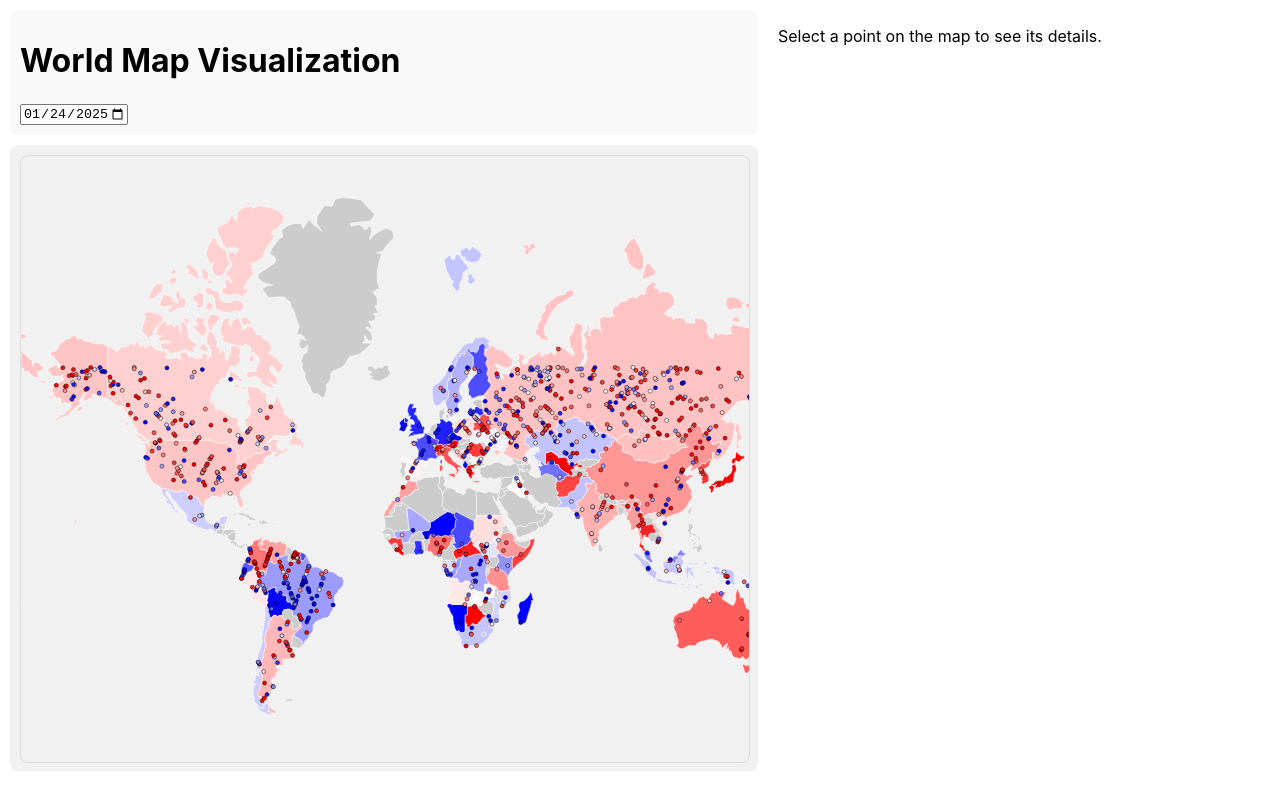
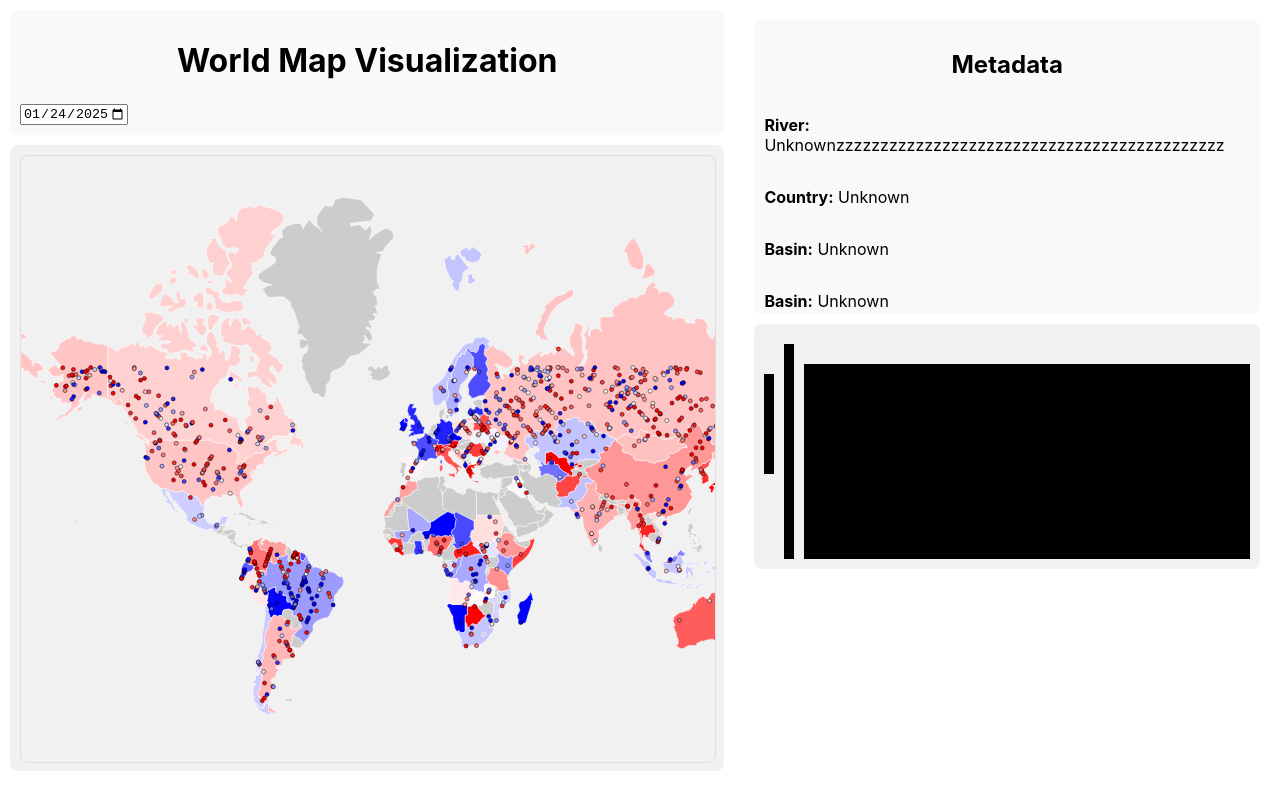
Before and after one commit to Anto-nain/data-vis, a React (Create React App) app in the folder frontend/: page / in a window 1280 px wide. Built offline with nearby package versions, Linux system fonts and the light colour scheme.

Commit message:
testing new css

```diff
--- a/frontend/src/App.css
+++ b/frontend/src/App.css
@@ -17,14 +17,31 @@
   width: 60%; /* Augmenter la largeur de la carte à 60% de la largeur */
   padding: 10px; /* Ajouter un petit padding */
   overflow: hidden; /* Empêche les débordements */
+  display: flex;
+  flex-direction: column;
+  justify-content: flex-start; /* Aligne les éléments en haut */
 }
 
 .right-panel {
-  width: 40%; /* Ajuster le panneau de droite à 40% de la largeur */
   padding: 10px;
   display: flex;
   flex-direction: column;
-  justify-content: flex-start;
+  flex-direction: column;
+  justify-content: flex-start; /* Aligne les éléments en haut */
+}
+
+.top-right {
+  padding: 10px;
+  background-color: #f1f1f1;
+  border-radius: 8px;
+  margin-bottom: 10px;
+}
+
+.top-left {
+  padding: 10px;
+  background-color: #f1f1f1;
+  border-radius: 8px;
+  margin-bottom: 10px;
 }
 
 .top-left, .top-right {
@@ -60,21 +77,15 @@
 }
 
 /* Conteneurs de métadonnées et SVG */
-.metadata-box, .svg-box {
+.top-right, .bottom-right {
   display: flex;
   flex-direction: column;
   justify-content: space-between;
   height: 50%; /* Divise l'espace verticalement en deux parties égales */
 }
 
-.metadata-box {
-  background-color: #eef;
-  padding: 10px;
-  border-radius: 8px;
-  margin-bottom: 10px;
-}
 
-.svg-box {
+.bottom-right {
   background-color: #f1f1f1;
   padding: 10px;
   border-radius: 8px;
--- a/frontend/src/App.js
+++ b/frontend/src/App.js
@@ -69,7 +69,7 @@ const App = () => {
       <div className="left-panel">
         <div className="top-left">
           {/* Affichage du titre et du date chooser */}
-          <h1>World Map Visualization</h1>
+          <h1 style={{ textAlign: 'center' }}>World Map Visualization</h1>
           <DateSlider selectedDate={selectedDate} setSelectedDate={setSelectedDate} data={data} />
         </div>
 
--- a/frontend/src/components/Map.js
+++ b/frontend/src/components/Map.js
@@ -95,7 +95,7 @@ const Map = ({ worldData, metadata, data, selectedDate, onPointClick}) => {
           countryColors[country.properties.name] = "#ccc"; // Couleur par défaut
         }
       });
-      console.log(countryColors);
+      //console.log(countryColors);
 
       // Dessiner les pays avec leur couleur moyenne calculée
       g.append("g")
--- a/frontend/src/components/showpointinfo.js
+++ b/frontend/src/components/showpointinfo.js
@@ -2,34 +2,40 @@ import React from 'react';
 
 
 const showPointInfo = (point,currentDate) => {
-    const point_data = point.point;
+    var point_data = point.point;
     //console.log(point_data);
     //console.log(currentDate);
 
     if (!point_data) {
-        return <p>Select a point on the map to see its details.</p>;
+        point_data = {
+            river: "Unknown",
+            country: "Unknown",
+            basin: "Unknown"
+        };
       }
 
     return (<div className="right-panel">
     <div className="top-right">
-    <h2>Metadata</h2>
-
-        <div className="metadata-box">
-
-          <p><strong>River:</strong> {point_data.river}</p>
+    <h2 style={{ textAlign: 'center' }}>Metadata</h2>
+          <p><strong>River:</strong> {point_data.river}zzzzzzzzzzzzzzzzzzzzzzzzzzzzzzzzzzzzzzzzzzzz</p>
           <p><strong>Country:</strong> {point_data.country}</p>
           <p><strong>Basin:</strong> {point_data.basin}</p>
-        </div>
+          <p><strong>Basin:</strong> {point_data.basin}</p>
+          <p><strong>Basin:</strong> {point_data.basin}</p>
     </div>
 
     <div className="bottom-right">
       {/* Affichage du SVG */}
-      <h2>SVG Visualization</h2>
-      <div className="svg-box">
         <svg width="100%" height="100%">
-          {/* Afficher le contenu de ton SVG ici */}
+
+          <rect x="0" y="40" height="100" width="10"></rect>
+          <rect x="20" y="10" height="400" width="10"></rect>
+          <rect x="40" y="30" height="200" width="1000"></rect>
+          <p><strong>Basin:</strong> {point_data.basin}</p>
+          <p><strong>Basin:</strong> {point_data.basin}</p>
+
+
         </svg>
-      </div>
     </div>
   </div>
 );
```
